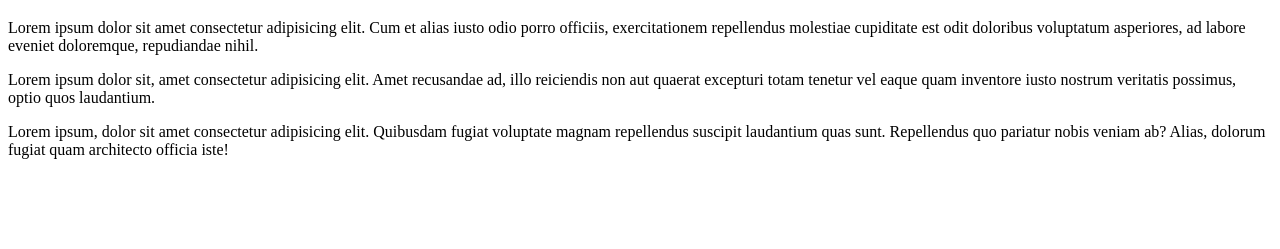
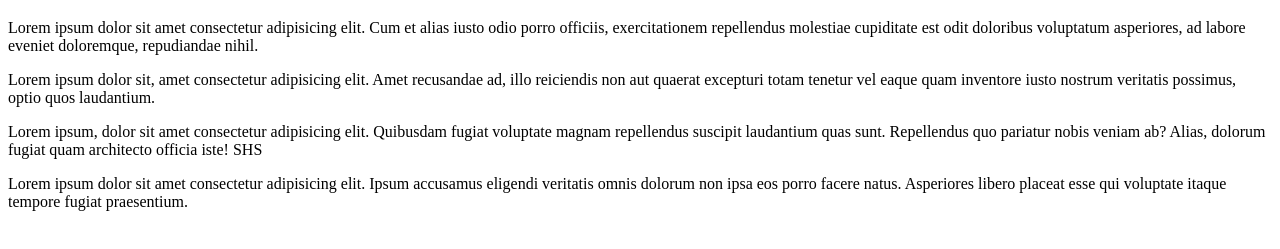
Before and after one commit to FelipeAlvRodrigues/Ola-Mundo, a plain HTML site: page site-exemplo/index.html in a window 1280 px wide. Shown: the part 61-310 px from the top of the page. Drawn offline with Linux system fonts and the light colour scheme.

Commit message:
HBKJJKHJKHJKH

```diff
--- a/site-exemplo/index.html
+++ b/site-exemplo/index.html
@@ -11,7 +11,12 @@
   <h1>Olá, mundo!</h1>
   <p>Lorem ipsum dolor sit amet consectetur adipisicing elit. Cum et alias iusto odio porro officiis, exercitationem repellendus molestiae cupiditate est odit doloribus voluptatum asperiores, ad labore eveniet doloremque, repudiandae nihil.</p>
   <p>Lorem ipsum dolor sit, amet consectetur adipisicing elit. Amet recusandae ad, illo reiciendis non aut quaerat excepturi totam tenetur vel eaque quam inventore iusto nostrum veritatis possimus, optio quos laudantium.</p>
-  <P>Lorem ipsum, dolor sit amet consectetur adipisicing elit. Quibusdam fugiat voluptate magnam repellendus suscipit laudantium quas sunt. Repellendus quo pariatur nobis veniam ab? Alias, dolorum fugiat quam architecto officia iste!</P>
+  <P>Lorem ipsum, dolor sit amet consectetur adipisicing elit. Quibusdam fugiat voluptate magnam repellendus suscipit laudantium quas sunt. Repellendus quo pariatur nobis veniam ab? Alias, dolorum fugiat quam architecto officia iste! SHS
+
+  </P>
+
+
+  <P>Lorem ipsum dolor sit amet consectetur adipisicing elit. Ipsum accusamus eligendi veritatis omnis dolorum non ipsa eos porro facere natus. Asperiores libero placeat esse qui voluptate itaque tempore fugiat praesentium.</P>
 </body>
 
 </html>
```
